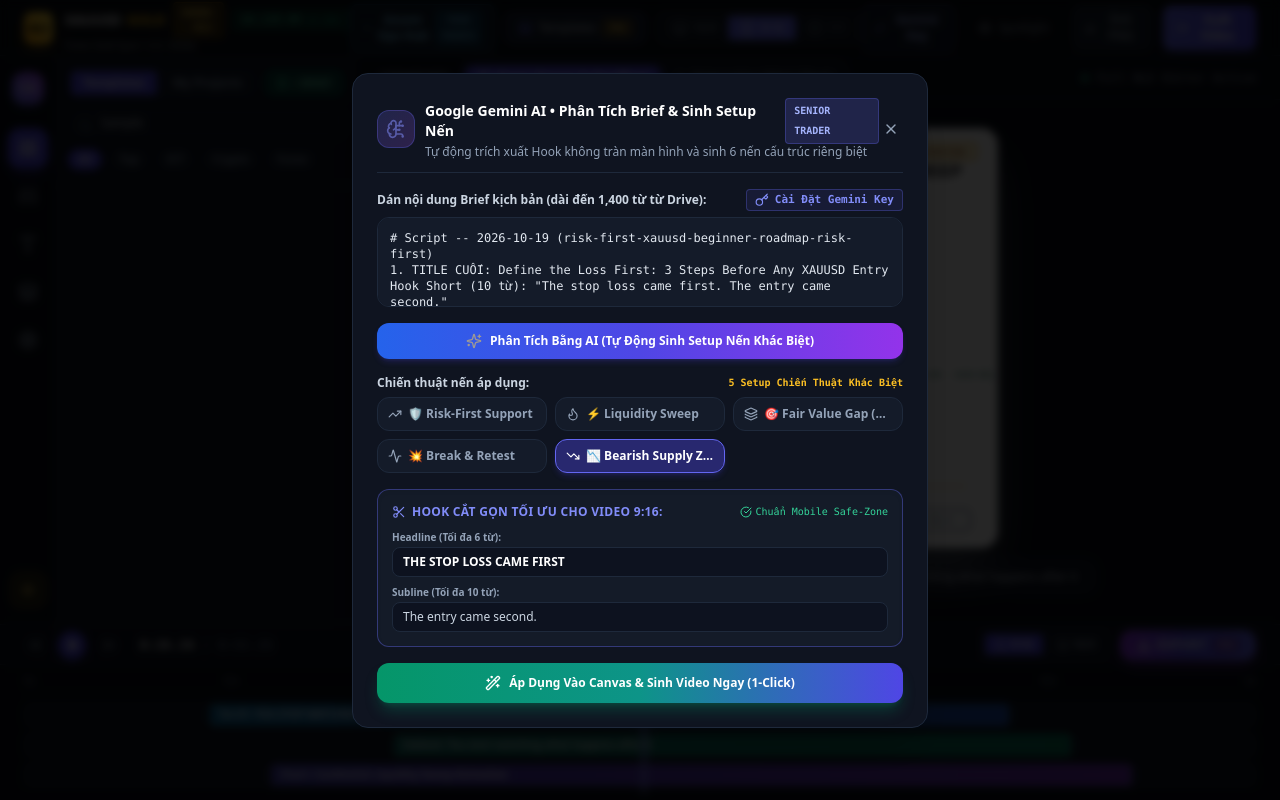
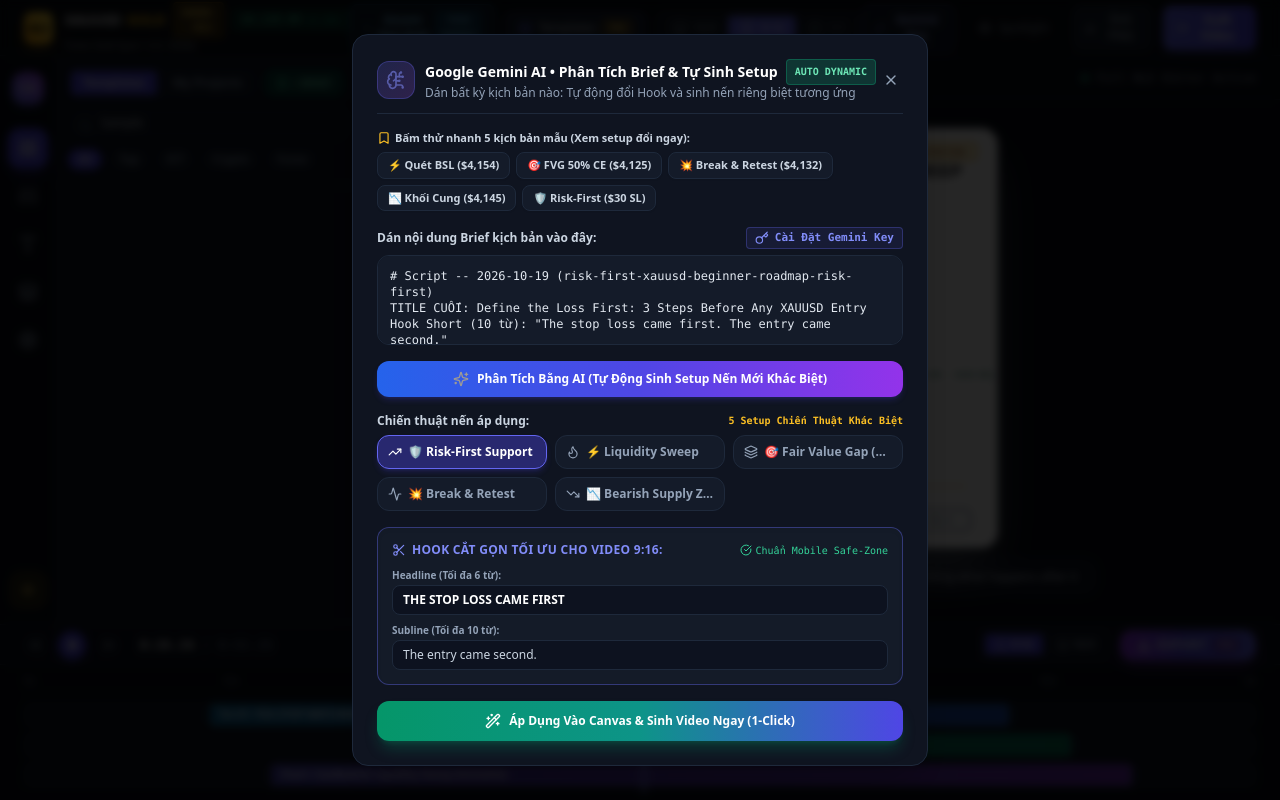
Before and after one commit to hoangkyanh2805-ux/chart, a Next.js app: page / in a window 1280 px wide. Both pictures are taken after typing "Sample" into the empty fields and a click on the button "+ BRIEF". Built offline with nearby package versions, Linux system fonts and the light colour scheme.

Commit message:
fix(ai): eliminate prompt anchor bias and add instant paste auto-parsing with 5 sample presets

```diff
--- a/src/app/api/ai/parse-brief/route.ts
+++ b/src/app/api/ai/parse-brief/route.ts
@@ -46,17 +46,31 @@
     const systemPrompt = `You are an Elite Senior Hedge Fund Trader & Financial Video Director specializing in XAUUSD Gold, SMC (Smart Money Concepts), ICT, Price Action, and high-retention short-form video creation.
 Analyze the user's trading brief/script and generate a professional, mathematically accurate, and visually compelling candlestick setup for a 9:16 / 16:9 trading video.
 
-STRICT RULES:
-1. "headline": Punchy hook title, strictly 3 to 6 words. 0% AI-smell, high tension (e.g. "THE STOP LOSS CAME FIRST", "YOU STOP WATCHING THE SWEEP", "THE 50% C.E. SECRET").
-2. "subline": Explanatory subtitle, strictly 7 to 11 words (e.g. "The entry came second. That order is the whole video.").
-3. "strategy": One of ["Risk-First Support Bounce", "Liquidity Sweep & Rejection", "Fair Value Gap (FVG) Retest", "Break & Retest (BOS)", "Bearish Supply Zone"].
-4. "seniorTraderRationale": A concise 1-2 sentence breakdown in Vietnamese explaining the institutional trading logic behind this setup.
-5. "symbol": Trading asset, default "XAUUSD".
-6. "basePrice": Key technical price level around current Gold market (~4128.00).
-7. "candles": Exactly 6 sequential candlesticks simulating this specific strategy. MUST be strictly valid OHLC: low <= min(open, close) and high >= max(open, close). Open of candle[i] must equal close of candle[i-1].
-8. "overlays": 1-2 technical overlays matching the strategy:
+CRITICAL RULES FOR EXTRACTION:
+- DO NOT default to or repeat any generic template like "THE STOP LOSS CAME FIRST"!
+- You MUST analyze the specific content of the user's brief.
+- Extract or create a BRAND NEW, HIGH-TENSION HOOK tailored directly to the specific trading concept in the brief:
+  * If the brief discusses sweeping liquidity, stop hunts, BSL, SSL, or traps: generate a hook specifically about liquidity sweeps (e.g. "YOU STOP WATCHING THE SWEEP", "THEY HUNTED YOUR STOPS", "BSL LIQUIDITY TRAP PURGE").
+  * If the brief discusses Fair Value Gaps (FVG) or imbalance: generate a hook specifically about FVG or 50% Consequent Encroachment (e.g. "THE 50% FVG ENTRY SECRET", "FAIR VALUE GAP MAGNET", "INSTITUTIONAL IMBALANCE RETEST").
+  * If the brief discusses Break & Retest or Break of Structure (BOS): formulate a hook specifically about breakout patience (e.g. "WAIT FOR THE RETEST FIRST", "CLEAN BREAK AND RETEST ONLY", "STRUCTURE BREAK CONFIRMED").
+  * If the brief discusses Supply/Demand zones or institutional selling: formulate a hook about order blocks or supply rejection (e.g. "INSTITUTIONS ARE SELLING HERE", "SUPPLY ZONE REJECTION TRIGGER", "SMART MONEY DISTRIBUTION").
+  * If the brief discusses Risk First / Stop Loss first: formulate a hook about risk management (e.g. "THE STOP LOSS CAME FIRST", "DEFINE YOUR RISK BUDGET FIRST").
+  * If the brief has an explicit "Hook Short:", "TITLE:", or title heading: prioritize extracting those exact words directly!
+- "headline": Strictly 3 to 6 words, all uppercase, zero filler words, 0% AI-smell, high tension.
+- "subline": Strictly 6 to 10 words providing context.
+- "strategy": MUST accurately identify one of: ["Risk-First Support Bounce", "Liquidity Sweep & Rejection", "Fair Value Gap (FVG) Retest", "Break & Retest (BOS)", "Bearish Supply Zone"].
+- "seniorTraderRationale": A concise 1-2 sentence breakdown in Vietnamese explaining the institutional trading logic behind this setup.
+- "symbol": Trading asset, default "XAUUSD".
+- "basePrice": Key technical price level around current Gold market (~4128.00).
+- "candles": Exactly 6 sequential candlesticks simulating this specific strategy. MUST be strictly valid OHLC: low <= min(open, close) and high >= max(open, close). Open of candle[i] must equal close of candle[i-1].
+  * For Liquidity Sweep: Candle 2 forms swing high, Candle 4 pierces high and sharply rejects with long upper wick, Candle 5-6 drop sharply.
+  * For FVG: Candle 2 is huge expansion bar leaving imbalance between candle 1 and 3, Candle 4 retests into the gap (50% CE), Candle 5-6 rally strongly.
+  * For Break & Retest: Candle 1 tests level, Candle 3 breaks out cleanly, Candle 4 tests previous resistance as support, Candle 5-6 continue rally.
+  * For Bearish Supply: Candles rise into supply zone, pinbar reject at Candle 2, Candles 3-6 drop.
+- "overlays": 1-2 technical overlays matching the strategy:
    - For Support: LIQUIDITY_LINE at support price.
    - For FVG: FVG overlay with priceStart and priceEnd.
+   - For Sweep: LIQUIDITY_LINE at sweep level and LONG_SHORT short entry.
    - For Risk: LONG_SHORT overlay with entry, TP (1:3+ RR), and SL (20-30 pips).
 
 OUTPUT FORMAT: Return raw JSON matching this schema:
--- a/src/components/BriefImporterModal.tsx
+++ b/src/components/BriefImporterModal.tsx
@@ -19,8 +19,8 @@
   BrainCircuit,
   Loader2,
   ShieldCheck,
+  Bookmark,
 } from 'lucide-react';
-
 import { ApiKeyModal } from './ApiKeyModal';
 
 interface BriefImporterModalProps {
@@ -53,10 +53,58 @@
   provider?: string;
 }
 
-// Client-side quick parser
+const SAMPLE_BRIEFS = [
+  {
+    id: 'sweep',
+    label: '⚡ Quét BSL ($4,154)',
+    strategyName: 'Liquidity Sweep',
+    text: `# Kịch Bản: Quét Thanh Khoản Buy Side Liquidity (BSL)
+TITLE CUỐI: You Stop Watching The Sweep: Institutional Purge
+Hook Short (10 từ): "You stop watching the sweep. You start watching after it."
+Setup: Smart Money quét đỉnh BSL $4,154 rồi xả hàng Short cực mạnh về $4,130. Tỷ lệ RR 1:3.2.`,
+  },
+  {
+    id: 'fvg',
+    label: '🎯 FVG 50% CE ($4,125)',
+    strategyName: 'Fair Value Gap',
+    text: `# Kịch Bản: Fair Value Gap Retest XAUUSD
+TITLE CUỐI: The 50% FVG Entry Secret: Institutional Magnet
+Hook Short (10 từ): "Fair Value Gaps are institutional magnets. 50% entry."
+Setup: Nến đẩy mạnh tạo M15 FVG từ $4,120 đến $4,129. Chờ nến hồi về 50% Consequent Encroachment để Buy lên $4,144.`,
+  },
+  {
+    id: 'break',
+    label: '💥 Break & Retest ($4,132)',
+    strategyName: 'Break & Retest',
+    text: `# Kịch Bản: Breakout & Retest Kháng Cự Cũ
+TITLE CUỐI: Clean Break and Retest Only: High Winrate
+Hook Short (10 từ): "Clean break and retest only. Patience pays maximum reward."
+Setup: Nến Marubozu phá vỡ kháng cự $4,132, nến sau retest giữ vững rồi tiếp tục tăng mạnh lên $4,148.`,
+  },
+  {
+    id: 'supply',
+    label: '📉 Khối Cung ($4,145)',
+    strategyName: 'Bearish Supply',
+    text: `# Kịch Bản: H1 Supply Zone Phân Phối
+TITLE CUỐI: Supply Zone Rejection: When Retail Buys Top
+Hook Short (10 từ): "When retail buys the top, institutions distribute heavily."
+Setup: Giá chạm khối Supply Zone $4,145 xuất hiện nến từ chối râu trên cực dài, Smart Money xả hàng về $4,125.`,
+  },
+  {
+    id: 'risk',
+    label: '🛡️ Risk-First ($30 SL)',
+    strategyName: 'Risk-First Support',
+    text: `# Script -- 2026-10-19 (risk-first-xauusd-beginner-roadmap-risk-first)
+TITLE CUỐI: Define the Loss First: 3 Steps Before Any XAUUSD Entry
+Hook Short (10 từ): "The stop loss came first. The entry came second."
+Ví dụ XAUUSD: $30 budget → 20 pips → $1.50/pip, Previous High Support $4,128.00, 1:3.5 RR. Label: ILLUSTRATION`,
+  },
+];
+
+// Client-side quick parser supporting both Vietnamese & English
 function parseBriefText(text: string): ParsedBrief {
-  let headline = 'THE STOP LOSS CAME FIRST';
-  let subline = 'The entry came second. That order is the whole video.';
+  let headline = 'CLEAN TRADING SETUP';
+  let subline = 'Disciplined execution beats market noise.';
   let setupType: SetupType = 'risk-first';
   let symbol = 'XAUUSD';
   let basePrice = 4128.0;
@@ -64,28 +112,40 @@
   let slPips = 20;
   let rrRatio = 3.5;
 
-  if (/sweep|liquidity|bsl|ssl|purge|stop watching|fakeout|trap/i.test(text)) {
+  const isSweep = /sweep|liquidity|bsl|ssl|purge|stop watching|fakeout|trap|quét|thanh khoản|bẫy|quét đỉnh|quét đáy/i.test(text);
+  const isFVG = /fvg|imbalance|fair value gap|consequent encroachment|50%|mất cân bằng|khoảng trống/i.test(text);
+  const isBreakRetest = /break (?:and|&) retest|retest|bos|break of structure|phá vỡ|test lại|cản/i.test(text);
+  const isSupply = /bearish|short|dump|sell|supply|distribution|phân phối|bán tháo|cung|giảm mạnh/i.test(text);
+  const isRisk = /risk-first|define the loss|stop loss first|loss budget|quản lý vốn|cắt lỗ|ngân sách rủi ro/i.test(text);
+
+  if (isSweep) {
     setupType = 'liquidity-sweep';
     headline = 'YOU STOP WATCHING THE SWEEP';
     subline = 'You start watching what happens after it';
-  } else if (/fvg|imbalance|fair value gap|consequent encroachment|50%/i.test(text)) {
+    basePrice = 4140.0;
+  } else if (isFVG) {
     setupType = 'fvg';
-    headline = 'THE 50% C.E. SECRET ENTRY';
+    headline = 'THE 50% FVG ENTRY SECRET';
     subline = 'Fair Value Gaps are institutional price magnets';
-  } else if (/break (?:and|&) retest|retest|bos|break of structure/i.test(text)) {
+    basePrice = 4125.0;
+  } else if (isBreakRetest) {
     setupType = 'break-retest';
     headline = 'CLEAN BREAK & RETEST ONLY';
     subline = 'Patience pays 1:3.5 Risk-to-Reward';
-  } else if (/bearish|short|dump|sell|supply|distribution/i.test(text)) {
+    basePrice = 4132.0;
+  } else if (isSupply) {
     setupType = 'bearish-supply';
     headline = 'SUPPLY ZONE REJECTION';
     subline = 'When retail buys the top, institutions distribute';
-  } else if (/risk-first|define the loss|stop loss first|loss budget/i.test(text)) {
+    basePrice = 4145.0;
+  } else if (isRisk) {
     setupType = 'risk-first';
     headline = 'THE STOP LOSS CAME FIRST';
     subline = 'The entry came second. That order is the whole video.';
+    basePrice = 4128.0;
   }
 
+  // 1. Custom Hook Short extraction
   const hookShortMatch = text.match(/Hook(?:\s*Short)?(?:\s*\([^)]*\))?:\s*["“]?([^"”\r\n]+)["”]?/i);
   if (hookShortMatch && hookShortMatch[1]) {
     const raw = hookShortMatch[1].trim();
@@ -93,7 +153,8 @@
     if (parts[0]) headline = parts[0];
     if (parts[1]) subline = parts[1] + (parts.length > 2 ? '. ' + parts.slice(2).join('. ') : '.');
   } else {
-    const titleMatch = text.match(/(?:TITLE|Title)(?:[^\r\n]*?)[:\-]\s*([^\r\n]+)/i);
+    // 2. Title extraction
+    const titleMatch = text.match(/(?:1\.\s*)?(?:TITLE|Title)(?:[^\r\n]*?)[:\-]\s*([^\r\n]+)/i);
     if (titleMatch && titleMatch[1]) {
       const rawTitle = titleMatch[1].trim();
       if (rawTitle.includes(':')) {
@@ -106,16 +167,19 @@
     }
   }
 
+  // Auto-cut headline: strictly cap at 6 words
   const headWords = headline.split(/\s+/).filter(Boolean);
-  if (headWords.length > 7) {
+  if (headWords.length > 6) {
     headline = headWords.slice(0, 6).join(' ');
   }
 
+  // Auto-cut subline: strictly cap at 10 words
   const subWords = subline.split(/\s+/).filter(Boolean);
-  if (subWords.length > 12) {
+  if (subWords.length > 10) {
     subline = subWords.slice(0, 10).join(' ') + '...';
   }
 
+  // Extract numbers
   const budgetMatch = text.match(/\$(\d+)\s*(?:budget|risk|loss)/i) || text.match(/(?:budget|risk|loss)[^\d]*\$?(\d+)/i);
   if (budgetMatch) riskBudget = parseInt(budgetMatch[1], 10);
 
@@ -125,7 +189,7 @@
   const rrMatch = text.match(/1\s*:\s*(\d+(?:\.\d+)?)/i);
   if (rrMatch) rrRatio = parseFloat(rrMatch[1]);
 
-  const priceMatch = text.match(/\$?([4-9]\d{3}(?:\.\d{1,2})?)/);
+  const priceMatch = text.match(/\$?([2-9]\d{3}(?:\.\d{1,2})?)/);
   if (priceMatch) basePrice = parseFloat(priceMatch[1]);
 
   return {
@@ -266,7 +330,6 @@
       },
     ];
   } else {
-    // Risk-First Support Bounce
     candles = [
       { id: 'c-1', index: 0, open: baseP - 8.0, high: baseP + 4.0, low: baseP - 9.0, close: baseP + 2.0 },
       { id: 'c-2', index: 1, open: baseP + 2.0, high: baseP + 3.0, low: baseP - 5.0, close: baseP - 3.5 },
@@ -307,11 +370,7 @@
   const { setHeadlineText, setSublineText, setCurrentTime, setIsPlaying, clearAllCandles, addCandle, addOverlay } =
     useChartStore();
 
-  const [briefText, setBriefText] = useState<string>(`# Script -- 2026-10-19 (risk-first-xauusd-beginner-roadmap-risk-first)
-1. TITLE CUỐI: Define the Loss First: 3 Steps Before Any XAUUSD Entry
-Hook Short (10 từ): "The stop loss came first. The entry came second."
-Ví dụ XAUUSD: $30 budget → 20 pips → $1.50/pip, Previous High Support $4,128.00, 1:3.5 RR. Label: ILLUSTRATION`);
-
+  const [briefText, setBriefText] = useState<string>(SAMPLE_BRIEFS[4].text);
   const [parsedHeadline, setParsedHeadline] = useState<string>('THE STOP LOSS CAME FIRST');
   const [parsedSubline, setParsedSubline] = useState<string>('The entry came second.');
   const [selectedSetup, setSelectedSetup] = useState<SetupType>('risk-first');
@@ -331,34 +390,30 @@
     }
   }, [isApiKeyModalOpen]);
 
-  // Save API key when changed
-  const handleSaveApiKey = (key: string) => {
-    setCustomApiKey(key);
-    if (typeof window !== 'undefined') {
-      localStorage.setItem('gemini_api_key', key);
-    }
+  // Synchronize client parse immediately when text changes
+  const applyTextParse = (text: string) => {
+    const res = parseBriefText(text);
+    setParsedHeadline(res.headline);
+    setParsedSubline(res.subline);
+    setSelectedSetup(res.setupType);
+    setBasePrice(res.basePrice);
   };
 
-  // Quick initial parse
-  useEffect(() => {
-    if (!aiResult) {
-      const res = parseBriefText(briefText);
-      setParsedHeadline(res.headline);
-      setParsedSubline(res.subline);
-      setSelectedSetup(res.setupType);
-      setBasePrice(res.basePrice);
-    }
-  }, [briefText, aiResult]);
+  // Call Gemini AI / Senior Trader Brain API
+  const handleAnalyzeWithGemini = async (textToAnalyze?: string) => {
+    const text = (textToAnalyze !== undefined ? textToAnalyze : briefText).trim();
+    if (!text) return;
 
-  // Call Gemini AI / Senior Trader Brain API
-  const handleAnalyzeWithGemini = async () => {
+    // Apply quick client parse immediately
+    applyTextParse(text);
+
     setIsLoadingAI(true);
     try {
       const res = await fetch('/api/ai/parse-brief', {
         method: 'POST',
         headers: { 'Content-Type': 'application/json' },
         body: JSON.stringify({
-          briefText,
+          briefText: text,
           customApiKey: customApiKey.trim() || undefined,
         }),
       });
@@ -369,9 +424,9 @@
 
       const data: SeniorTraderAIResult = await res.json();
       setAiResult(data);
-      setParsedHeadline(data.headline);
-      setParsedSubline(data.subline);
-      setBasePrice(data.basePrice);
+      if (data.headline) setParsedHeadline(data.headline);
+      if (data.subline) setParsedSubline(data.subline);
+      if (data.basePrice) setBasePrice(data.basePrice);
 
       // Map strategy to local setup
       if (/sweep|liquidity/i.test(data.strategy)) {
@@ -386,12 +441,8 @@
         setSelectedSetup('risk-first');
       }
     } catch (err: any) {
-      console.error('Failed to analyze with Gemini:', err);
-      // Fallback to local heuristic
-      const local = parseBriefText(briefText);
-      setParsedHeadline(local.headline);
-      setParsedSubline(local.subline);
-      setSelectedSetup(local.setupType);
+      console.warn('Gemini AI call notice:', err.message);
+      // Fallback already handled by applyTextParse
     } finally {
       setIsLoadingAI(false);
     }
@@ -406,6 +457,11 @@
     { id: 'break-retest', label: '💥 Break & Retest', icon: Activity, color: 'text-indigo-400 border-indigo-500/40' },
     { id: 'bearish-supply', label: '📉 Bearish Supply Zone', icon: TrendingDown, color: 'text-rose-400 border-rose-500/40' },
   ];
+
+  const handleSelectSample = (sample: typeof SAMPLE_BRIEFS[0]) => {
+    setBriefText(sample.text);
+    handleAnalyzeWithGemini(sample.text);
+  };
 
   const handleApply = () => {
     // 1. Set text
@@ -444,13 +500,13 @@
             </div>
             <div>
               <h3 className="font-bold text-white text-sm flex items-center gap-2">
-                <span>Google Gemini AI • Phân Tích Brief & Sinh Setup Nến</span>
-                <span className="text-[10px] font-mono px-2 py-0.5 rounded bg-indigo-500/20 text-indigo-300 border border-indigo-500/30 font-bold">
-                  SENIOR TRADER
+                <span>Google Gemini AI • Phân Tích Brief & Tự Sinh Setup</span>
+                <span className="text-[10px] font-mono px-2 py-0.5 rounded bg-emerald-500/20 text-emerald-300 border border-emerald-500/30 font-bold">
+                  AUTO DYNAMIC
                 </span>
               </h3>
               <p className="text-xs text-slate-400">
-                Tự động trích xuất Hook không tràn màn hình và sinh 6 nến cấu trúc riêng biệt
+                Dán bất kỳ kịch bản nào: Tự động đổi Hook và sinh nến riêng biệt tương ứng
               </p>
             </div>
           </div>
@@ -462,10 +518,32 @@
           </button>
         </div>
 
+        {/* 1-Click Sample Brief Presets */}
+        <div className="flex flex-col gap-1.5">
+          <div className="flex items-center justify-between text-[11px] text-slate-400 font-semibold">
+            <span className="flex items-center gap-1 text-slate-300">
+              <Bookmark className="w-3.5 h-3.5 text-amber-400" />
+              <span>Bấm thử nhanh 5 kịch bản mẫu (Xem setup đổi ngay):</span>
+            </span>
+          </div>
+          <div className="flex flex-wrap gap-1.5">
+            {SAMPLE_BRIEFS.map((s) => (
+              <button
+                key={s.id}
+                type="button"
+                onClick={() => handleSelectSample(s)}
+                className="px-2.5 py-1 rounded-lg bg-[#141B29] hover:bg-indigo-600/30 border border-[#1E293B] hover:border-indigo-500/50 text-[11px] font-semibold text-slate-300 hover:text-white transition shadow-sm"
+              >
+                {s.label}
+              </button>
+            ))}
+          </div>
+        </div>
+
         {/* Textarea */}
         <div className="flex flex-col gap-1.5">
           <div className="flex items-center justify-between text-xs text-slate-300 font-semibold">
-            <span>Dán nội dung Brief kịch bản (dài đến 1,400 từ từ Drive):</span>
+            <span>Dán nội dung Brief kịch bản vào đây:</span>
             <button
               type="button"
               onClick={() => setIsApiKeyModalOpen(true)}
@@ -479,11 +557,20 @@
           <textarea
             rows={4}
             value={briefText}
+            onPaste={(e) => {
+              const pasted = e.clipboardData.getData('text');
+              if (pasted && pasted.trim().length > 10) {
+                setBriefText(pasted);
+                handleAnalyzeWithGemini(pasted);
+              }
+            }}
             onChange={(e) => {
-              setBriefText(e.target.value);
-              setAiResult(null); // Reset when editing raw text
+              const val = e.target.value;
+              setBriefText(val);
+              applyTextParse(val);
+              setAiResult(null);
             }}
-            placeholder="Dán toàn bộ file brief vào đây..."
+            placeholder="Dán toàn bộ file brief từ Google Drive hoặc văn bản kịch bản vào đây..."
             className="w-full bg-[#141B29] border border-[#1E293B] rounded-xl p-3 text-xs text-slate-200 placeholder:text-slate-600 focus:outline-none focus:border-indigo-500 font-mono transition resize-none"
           />
         </div>
@@ -491,19 +578,19 @@
         {/* Gemini AI Action Trigger Button */}
         <button
           type="button"
-          onClick={handleAnalyzeWithGemini}
+          onClick={() => handleAnalyzeWithGemini()}
           disabled={isLoadingAI || !briefText.trim()}
           className="w-full py-2.5 rounded-xl bg-gradient-to-r from-blue-600 via-indigo-600 to-purple-600 hover:from-blue-500 hover:to-purple-500 text-white font-bold text-xs flex items-center justify-center gap-2 shadow-md shadow-indigo-600/20 transition active:scale-[0.98] disabled:opacity-50 disabled:cursor-not-allowed"
         >
           {isLoadingAI ? (
             <>
               <Loader2 className="w-4 h-4 animate-spin text-white" />
-              <span>Đang Phân Tích Với Google Gemini AI...</span>
+              <span>Đang Phân Tích Kịch Bản Mới Bằng Google Gemini AI...</span>
             </>
           ) : (
             <>
               <Sparkles className="w-4 h-4 text-amber-300 animate-pulse" />
-              <span>Phân Tích Bằng AI (Tự Động Sinh Setup Nến Khác Biệt)</span>
+              <span>Phân Tích Bằng AI (Tự Động Sinh Setup Nến Mới Khác Biệt)</span>
             </>
           )}
         </button>
@@ -514,7 +601,7 @@
             <div className="flex items-center justify-between text-xs">
               <span className="font-bold text-indigo-400 flex items-center gap-1.5">
                 <ShieldCheck className="w-4 h-4 text-emerald-400" />
-                <span>Chiến thuật: {aiResult.strategy}</span>
+                <span>Chiến thuật phát hiện: {aiResult.strategy}</span>
               </span>
               <span className="text-[10px] font-mono px-2 py-0.5 rounded bg-emerald-500/20 text-emerald-300 border border-emerald-500/30">
                 {aiResult.provider || 'AI Engine'}
```
